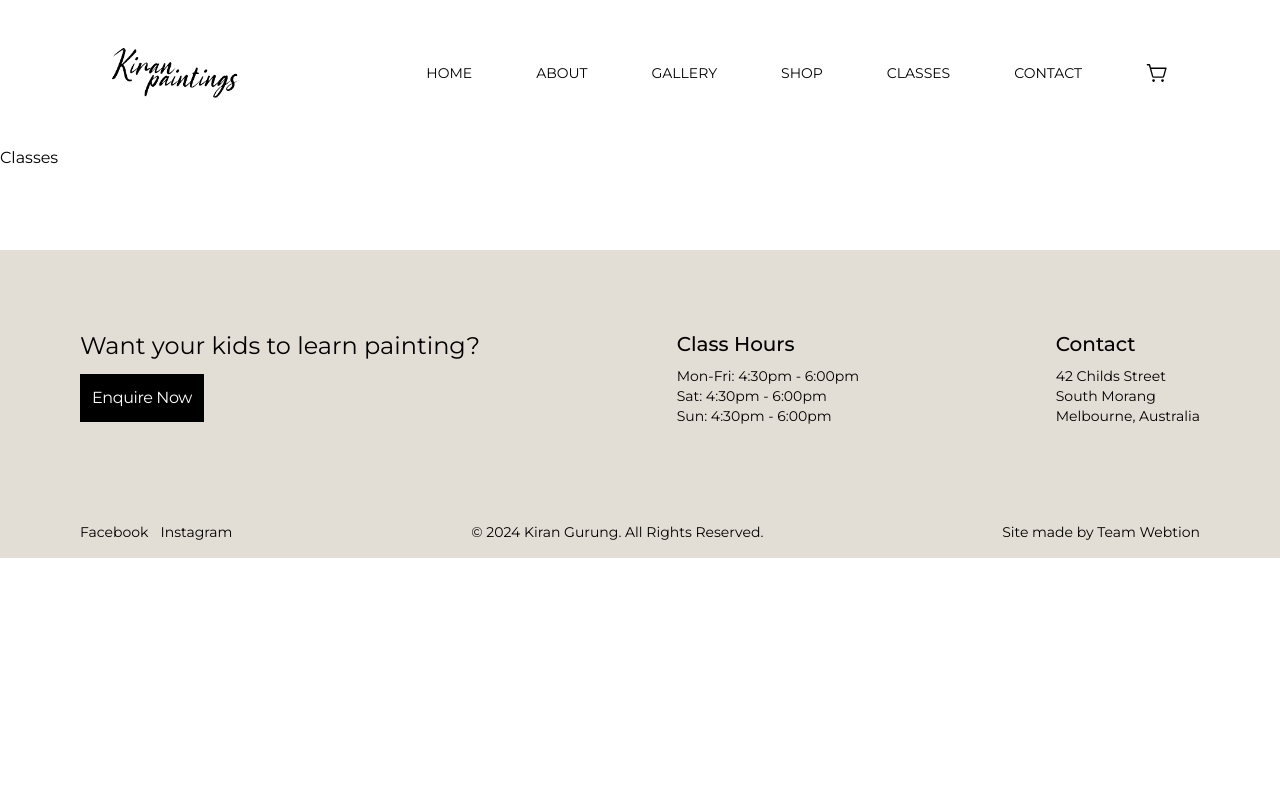
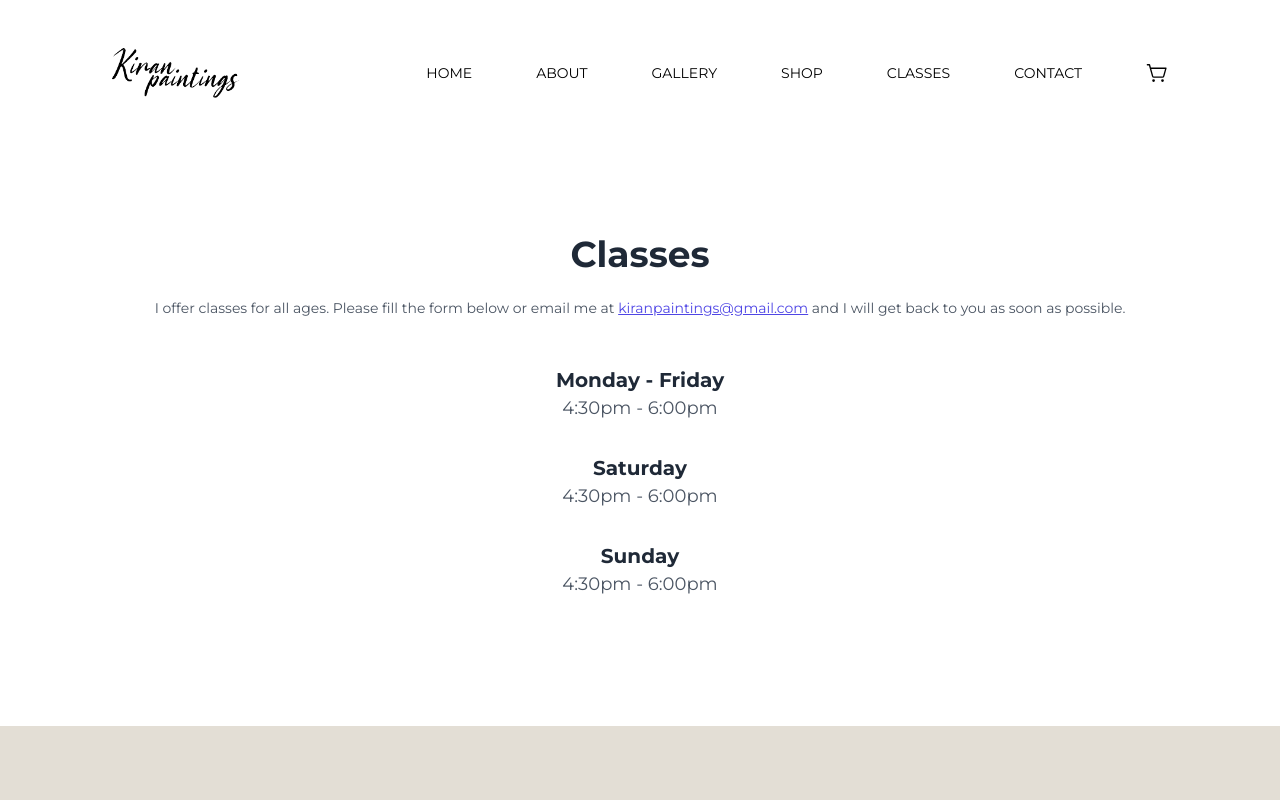
Before and after one commit to kyaakpa/genj3n, a Next.js app: page /classes in a window 1280 px wide. Shown: the top 800 px of the page. Built offline with nearby package versions, Linux system fonts and the light colour scheme.

Commit message:
made basic classes page

```diff
--- a/app/classes/page.jsx
+++ b/app/classes/page.jsx
@@ -1,7 +1,34 @@
 import React from "react";
 
 const Page = () => {
-  return <div>Classes</div>;
+  return (
+    <div className="h-auto w-full pt-14 px-28 ">
+      <div className="flex flex-col items-center w-full p-8">
+        <h1 className="text-4xl font-bold text-gray-800 pb-6">Classes</h1>
+        <p className="text-sm text-gray-600 pb-8 text-center">
+          I offer classes for all ages. Please fill the form below or email me
+          at{" "}
+          <a href="mailto:" className="underline text-indigo-600">
+            kiranpaintings@gmail.com
+          </a>{" "}
+          and I will get back to you as soon as possible.
+        </p>
+
+        <div className="flex flex-col w-full">
+          <ClassSchedule day="Monday - Friday" time="4:30pm - 6:00pm" />
+          <ClassSchedule day="Saturday" time="4:30pm - 6:00pm" />
+          <ClassSchedule day="Sunday" time="4:30pm - 6:00pm" />
+        </div>
+      </div>
+    </div>
+  );
 };
 
+const ClassSchedule = ({ day, time }) => (
+  <div className="p-4 flex flex-col items-center">
+    <h2 className="text-xl font-bold text-gray-800">{day}</h2>
+    <p className="text-lg text-gray-600">{time}</p>
+  </div>
+);
+
 export default Page;
```
